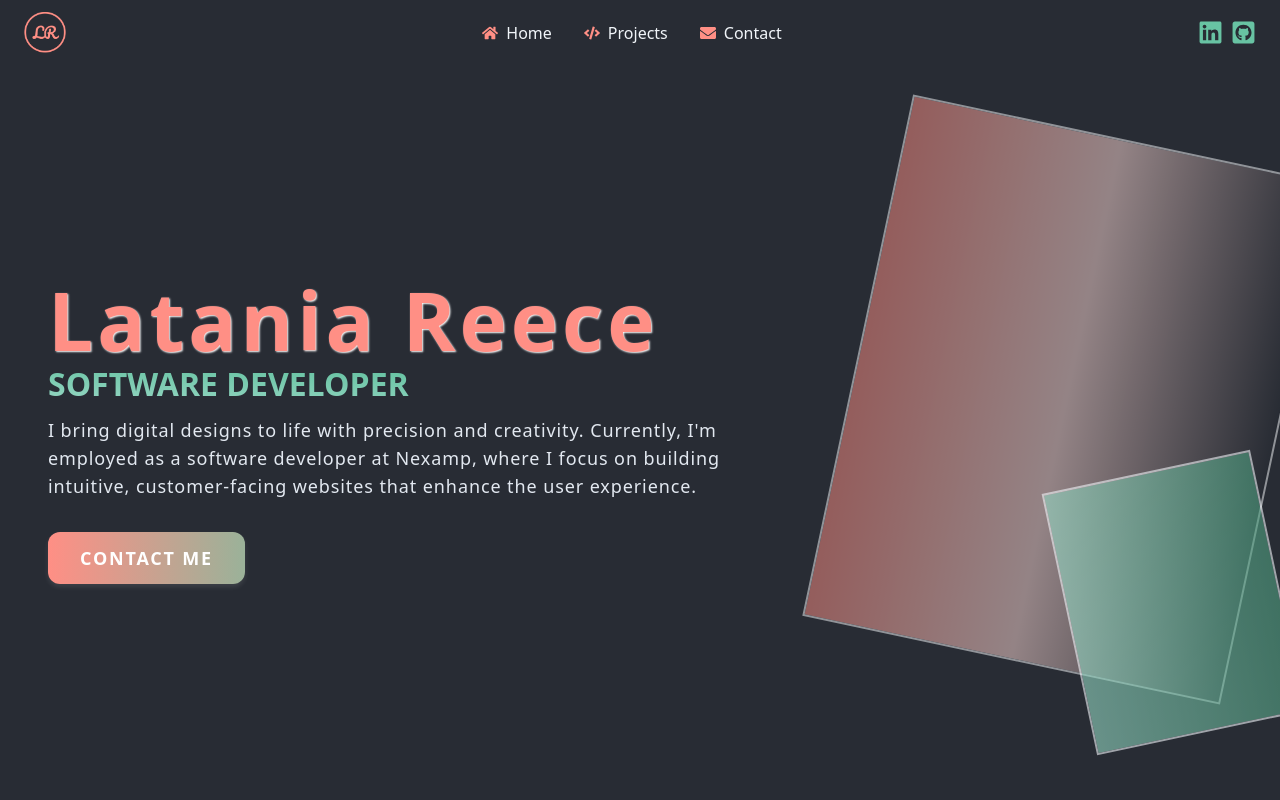
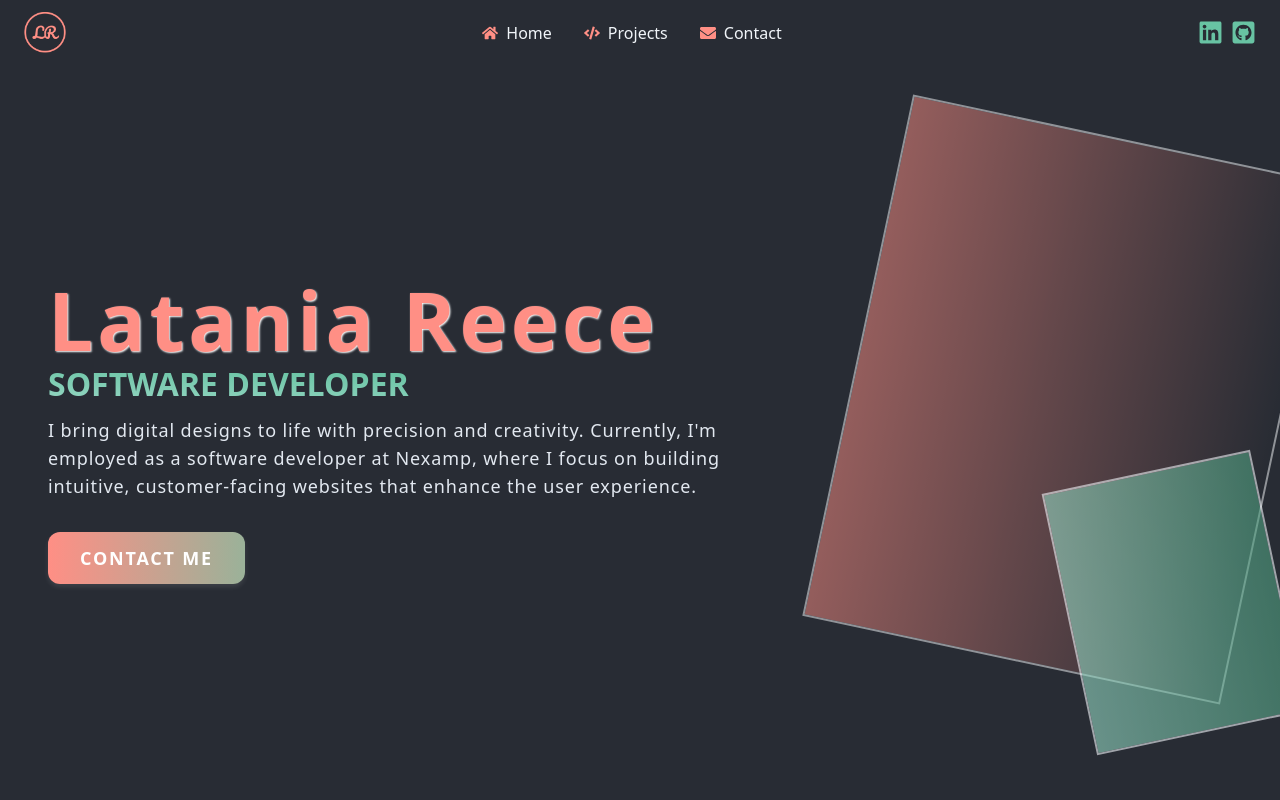
Before and after one commit to LataniaReece/Portfolio0924, a React (Vite) app: page / in a window 1280 px wide. Shown: the top 800 px of the page. Built offline with nearby package versions, Linux system fonts and the light colour scheme; no server answers.

Commit message:
fix hero shape gradient

```diff
--- a/src/components/HeroSection.tsx
+++ b/src/components/HeroSection.tsx
@@ -47,13 +47,13 @@ const HeroSection = () => {
 
       {/* Mobile bottom shapes */}
       <div className="absolute inset-0 justify-center items-center lg:hidden z-0">
-        <div className="w-4/5 h-2/5 transform rotate-6 bg-gradient-to-r from-primaryColor via-primaryColorLight to-defaultBg opacity-5 border-2 border-slate-50 absolute -left-15 bottom-10" />
+        <div className="w-4/5 h-2/5 transform rotate-6 bg-gradient-to-r from-primaryColor to-defaultBg opacity-5 border-2 border-slate-50 absolute -left-15 bottom-10" />
         <div className="w-3/5 h-1/3 transform -rotate-6 bg-gradient-to-r from-secondaryColorLight to-secondaryColorDark opacity-5 border-2 border-slate-100 absolute -left-5 bottom-5" />
       </div>
 
       {/* Desktop right shapes */}
       <div className="absolute top-0 right-0 h-full w-1/2 justify-end items-center hidden lg:flex">
-        <div className="w-2/3 h-2/3 transform rotate-12 bg-gradient-to-r from-primaryColor via-primaryColorLight to-defaultBg opacity-50 border-2 border-slate-50" />
+        <div className="w-2/3 h-2/3 transform rotate-12 bg-gradient-to-r from-primaryColor to-defaultBg opacity-50 border-2 border-slate-50" />
         <div className="w-1/3 h-1/3 transform -rotate-12 absolute bottom-16 right-0 bg-gradient-to-r from-secondaryColorLight to-secondaryColorDark opacity-60 border-2 border-slate-100" />
       </div>
     </section>
```
